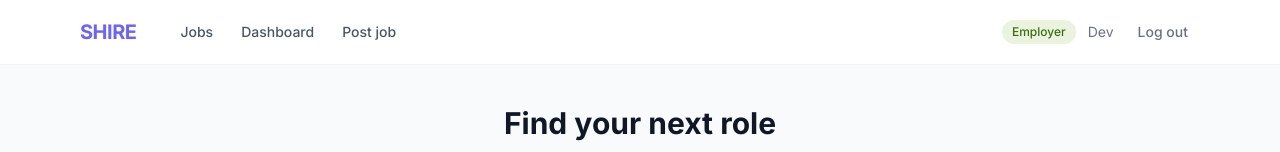
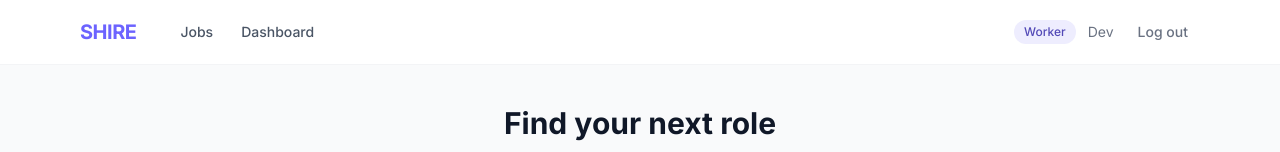
Before and after one commit to ibrahimh-max/SHIRE, a Next.js app: page /jobs in a window 1280 px wide. Shown: the top 152 px of the page. Built offline with nearby package versions, Linux system fonts and the light colour scheme; no server answers; the database is empty.

Commit message:
here again

```diff
--- a/src/contexts/AuthContext.tsx
+++ b/src/contexts/AuthContext.tsx
@@ -1,7 +1,7 @@
 'use client';
 
 const DEV_MODE = true;
-const DEV_ROLE = 'employer';
+const DEV_ROLE = 'worker';
 
 import { createContext, useContext, useEffect, useState } from 'react';
 import { User } from '@supabase/supabase-js';
```
